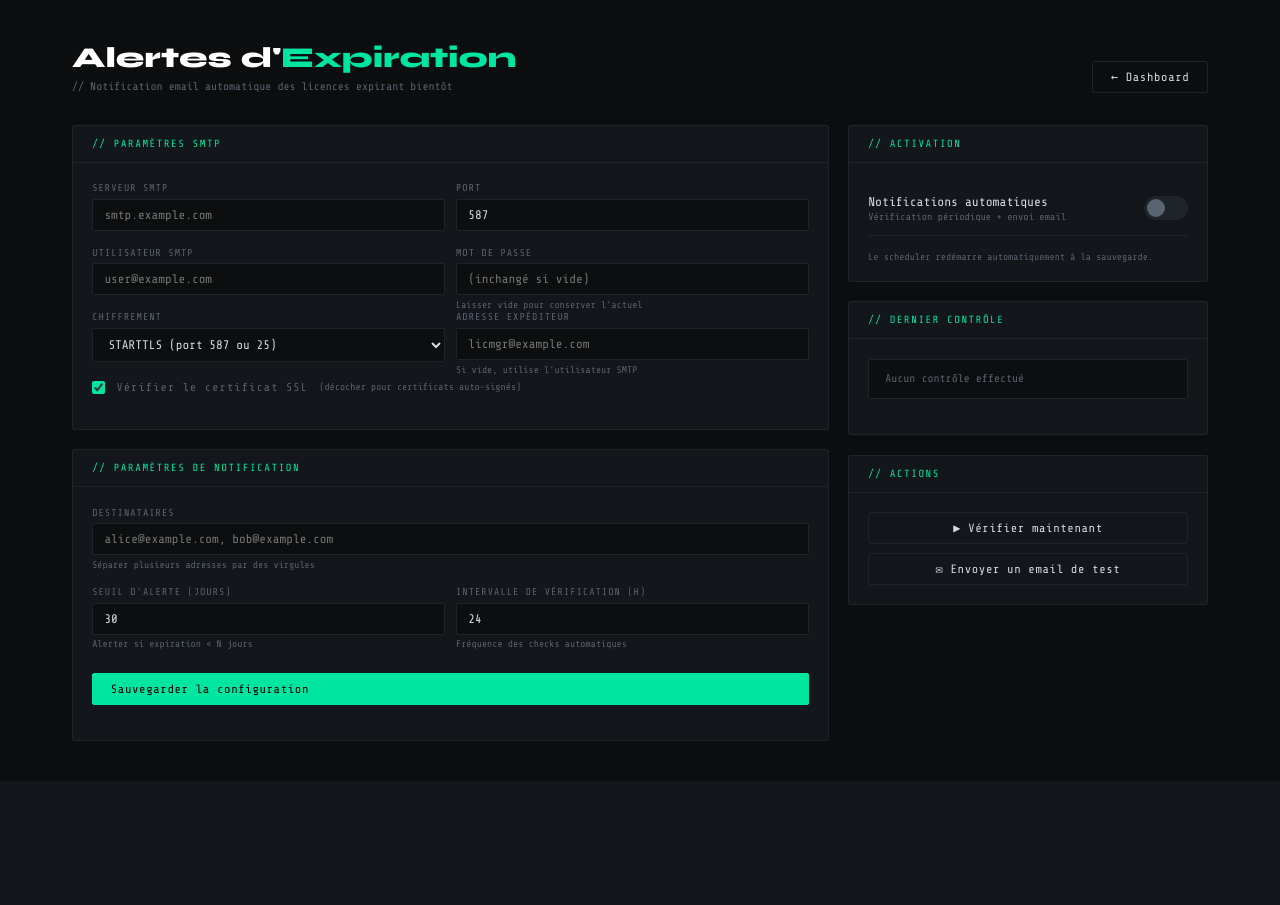
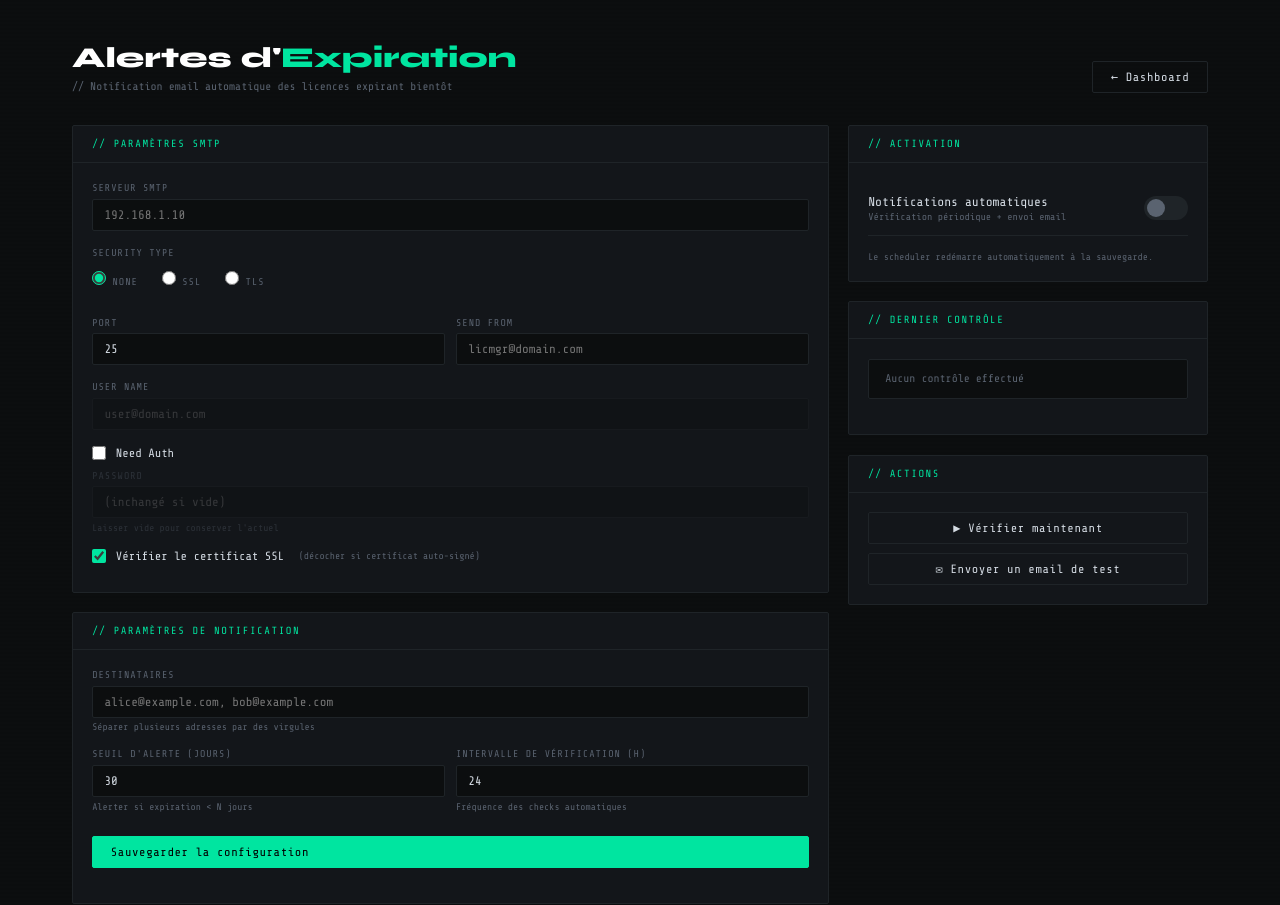
Before and after one commit to NotBeCursed/LICENSE-MGR, a Flask app: page /admin/notifications in a window 1280 px wide. Shown: the part 56-961 px from the top of the page. Before the commit the page ends 797 px from the top, so only its background shows below. Run offline with Flask 3, Linux system fonts and the light colour scheme; the visitor is signed in with stand-in values (Sample User, id 1); data comes from the database, SQL or seed files in the repository.

Commit message:
feat(ui): redesign SMTP form with radio buttons None/SSL/TLS, Need Auth checkbox, auto port

```diff
--- a/app.py
+++ b/app.py
@@ -448,7 +448,8 @@ def api_notif_config():
         return jsonify({"error": "Données manquantes"}), 400
     allowed = {
         "enabled", "smtp_host", "smtp_port", "smtp_user", "smtp_tls",
-        "smtp_verify_ssl", "smtp_from", "recipients", "threshold_days", "check_interval_hours",
+        "smtp_verify_ssl", "smtp_need_auth", "smtp_from", "recipients",
+        "threshold_days", "check_interval_hours",
     }
     filtered = {k: v for k, v in data.items() if k in allowed}
     # Only update password if provided
--- a/notifier.py
+++ b/notifier.py
@@ -15,11 +15,12 @@ _scheduler_thread = None
 _DEFAULTS = {
     "enabled":              "0",
     "smtp_host":            "",
-    "smtp_port":            "587",
+    "smtp_port":            "25",
     "smtp_user":            "",
     "smtp_password":        "",
-    "smtp_tls":             "starttls",
+    "smtp_tls":             "none",
     "smtp_verify_ssl":      "1",
+    "smtp_need_auth":       "0",
     "smtp_from":            "",
     "recipients":           "",
     "threshold_days":       "30",
@@ -131,12 +132,13 @@ def _make_ssl_ctx(verify: bool) -> ssl.SSLContext:
 
 
 def _build_smtp(config: dict) -> smtplib.SMTP:
-    host   = config.get("smtp_host", "")
-    port   = int(config.get("smtp_port", 587) or 587)
-    tls    = config.get("smtp_tls") or "starttls"
-    verify = config.get("smtp_verify_ssl", "1") == "1"
-    user   = config.get("smtp_user", "")
-    pwd    = config.get("smtp_password", "")
+    host      = config.get("smtp_host", "")
+    port      = int(config.get("smtp_port", 25) or 25)
+    tls       = config.get("smtp_tls") or "none"
+    verify    = config.get("smtp_verify_ssl", "1") == "1"
+    need_auth = config.get("smtp_need_auth", "0") == "1"
+    user      = config.get("smtp_user", "") if need_auth else ""
+    pwd       = config.get("smtp_password", "") if need_auth else ""
     ctx    = _make_ssl_ctx(verify)
 
     if tls == "ssl":
--- a/templates/admin_notifications.html
+++ b/templates/admin_notifications.html
@@ -71,6 +71,52 @@
 .form-hint { font-family: var(--mono); font-size: .6rem; color: var(--muted); margin-top: .3rem; }
 
 .form-row { display: grid; grid-template-columns: 1fr 1fr; gap: .7rem; }
+
+/* Radio security type */
+.security-row {
+  display: flex;
+  align-items: center;
+  gap: 1.5rem;
+  padding: .5rem 0;
+}
+.radio-opt {
+  display: flex;
+  align-items: center;
+  gap: .45rem;
+  font-family: var(--mono);
+  font-size: .75rem;
+  color: var(--text);
+  cursor: pointer;
+}
+.radio-opt input[type="radio"] {
+  accent-color: var(--accent);
+  width: 14px; height: 14px;
+  cursor: pointer;
+  flex-shrink: 0;
+}
+.auth-row {
+  display: flex;
+  align-items: center;
+  gap: .6rem;
+  margin: .6rem 0;
+}
+.auth-row input[type="checkbox"] {
+  accent-color: var(--accent);
+  width: 14px; height: 14px;
+  cursor: pointer;
+  flex-shrink: 0;
+}
+.auth-row label {
+  font-family: var(--mono);
+  font-size: .75rem;
+  color: var(--text);
+  cursor: pointer;
+  margin: 0;
+}
+.field-disabled input {
+  opacity: .35;
+  pointer-events: none;
+}
 
 .toggle-row {
   display: flex;
@@ -155,52 +201,74 @@
     <div class="section" style="margin-bottom:1.2rem">
       <div class="section-header">// Paramètres SMTP</div>
       <div class="section-body">
+
+        <div class="form-field">
+          <label>Serveur SMTP</label>
+          <input type="text" id="smtp_host" placeholder="192.168.1.10" value="{{ config.smtp_host }}" />
+        </div>
+
+        <div class="form-field">
+          <label>Security Type</label>
+          <div class="security-row">
+            <label class="radio-opt">
+              <input type="radio" name="smtp_tls" value="none"
+                {% if config.smtp_tls in ('none', '') or not config.smtp_tls %}checked{% endif %}
+                onchange="onSecurityChange(this)" />
+              None
+            </label>
+            <label class="radio-opt">
+              <input type="radio" name="smtp_tls" value="ssl"
+                {% if config.smtp_tls == 'ssl' %}checked{% endif %}
+                onchange="onSecurityChange(this)" />
+              SSL
+            </label>
+            <label class="radio-opt">
+              <input type="radio" name="smtp_tls" value="starttls"
+                {% if config.smtp_tls == 'starttls' %}checked{% endif %}
+                onchange="onSecurityChange(this)" />
+              TLS
+            </label>
+          </div>
+        </div>
+
         <div class="form-row">
           <div class="form-field">
-            <label>Serveur SMTP</label>
-            <input type="text" id="smtp_host" placeholder="smtp.example.com" value="{{ config.smtp_host }}" />
+            <label>Port</label>
+            <input type="number" id="smtp_port" value="{{ config.smtp_port or '25' }}" min="1" max="65535" />
           </div>
           <div class="form-field">
-            <label>Port</label>
-            <input type="number" id="smtp_port" value="{{ config.smtp_port or '587' }}" min="1" max="65535" />
+            <label>Send from</label>
+            <input type="email" id="smtp_from" placeholder="licmgr@domain.com" value="{{ config.smtp_from }}" />
           </div>
         </div>
-        <div class="form-row">
-          <div class="form-field">
-            <label>Utilisateur SMTP</label>
-            <input type="text" id="smtp_user" placeholder="user@example.com" value="{{ config.smtp_user }}" />
-          </div>
-          <div class="form-field">
-            <label>Mot de passe</label>
-            <input type="password" id="smtp_password" placeholder="(inchangé si vide)" />
-            <div class="form-hint">Laisser vide pour conserver l'actuel</div>
-          </div>
+
+        <div class="form-field">
+          <label>User name</label>
+          <input type="text" id="smtp_user" placeholder="user@domain.com" value="{{ config.smtp_user }}"
+            {% if config.smtp_need_auth != '1' %}disabled style="opacity:.35"{% endif %} />
         </div>
-        <div class="form-row">
-          <div class="form-field">
-            <label>Chiffrement</label>
-            <select id="smtp_tls">
-              <option value="starttls" {% if config.smtp_tls == 'starttls' %}selected{% endif %}>STARTTLS (port 587 ou 25)</option>
-              <option value="ssl"      {% if config.smtp_tls == 'ssl'      %}selected{% endif %}>SSL/TLS (port 465)</option>
-              <option value="none"     {% if config.smtp_tls == 'none'     %}selected{% endif %}>Aucun chiffrement</option>
-            </select>
-          </div>
-          <div class="form-field">
-            <label>Adresse expéditeur</label>
-            <input type="email" id="smtp_from" placeholder="licmgr@example.com" value="{{ config.smtp_from }}" />
-            <div class="form-hint">Si vide, utilise l'utilisateur SMTP</div>
-          </div>
+
+        <div class="auth-row">
+          <input type="checkbox" id="smtp_need_auth"
+            {% if config.smtp_need_auth == '1' %}checked{% endif %}
+            onchange="onNeedAuthChange()" />
+          <label for="smtp_need_auth">Need Auth</label>
         </div>
-        <div class="form-field" style="display:flex;align-items:center;gap:.7rem;margin-top:.2rem">
-          <input type="checkbox" id="smtp_verify_ssl" style="width:auto;accent-color:var(--accent)"
+
+        <div class="form-field" id="pwdField" {% if config.smtp_need_auth != '1' %}style="opacity:.35"{% endif %}>
+          <label>Password</label>
+          <input type="password" id="smtp_password" placeholder="(inchangé si vide)"
+            {% if config.smtp_need_auth != '1' %}disabled{% endif %} />
+          <div class="form-hint">Laisser vide pour conserver l'actuel</div>
+        </div>
+
+        <div class="auth-row" style="margin-top:.8rem">
+          <input type="checkbox" id="smtp_verify_ssl"
             {% if config.smtp_verify_ssl != '0' %}checked{% endif %} />
-          <label for="smtp_verify_ssl" style="margin-bottom:0;text-transform:none;font-size:.72rem;cursor:pointer">
-            Vérifier le certificat SSL
-          </label>
-          <span class="form-hint" style="margin-top:0">(décocher pour certificats auto-signés)</span>
+          <label for="smtp_verify_ssl">Vérifier le certificat SSL</label>
+          <span class="form-hint" style="margin:0 0 0 .3rem">(décocher si certificat auto-signé)</span>
         </div>
-        <div style="display:none">
-        </div>
+
       </div>
     </div>
 
@@ -294,6 +362,24 @@
 </div>
 
 <script>
+  var PORT_MAP = { none: "25", ssl: "465", starttls: "587" };
+
+  function onSecurityChange(radio) {
+    var port = document.getElementById("smtp_port");
+    port.value = PORT_MAP[radio.value] || "25";
+  }
+
+  function onNeedAuthChange() {
+    var checked  = document.getElementById("smtp_need_auth").checked;
+    var userEl   = document.getElementById("smtp_user");
+    var pwdEl    = document.getElementById("smtp_password");
+    var pwdField = document.getElementById("pwdField");
+    userEl.disabled   = !checked;
+    userEl.style.opacity = checked ? "" : ".35";
+    pwdEl.disabled    = !checked;
+    pwdField.style.opacity = checked ? "" : ".35";
+  }
+
   function showConsole(el, text, isError) {
     el.textContent = text;
     el.className = "console visible" + (isError ? " error-out" : "");
@@ -308,15 +394,17 @@
   }
 
   async function saveConfig() {
-    var con = document.getElementById("configConsole");
-    var pwd = document.getElementById("smtp_password").value;
-    var payload = {
+    var con      = document.getElementById("configConsole");
+    var pwd      = document.getElementById("smtp_password").value;
+    var tlsRadio = document.querySelector('input[name="smtp_tls"]:checked');
+    var payload  = {
       enabled:              document.getElementById("enabledToggle").checked ? "1" : "0",
       smtp_host:            document.getElementById("smtp_host").value.trim(),
       smtp_port:            document.getElementById("smtp_port").value.trim(),
       smtp_user:            document.getElementById("smtp_user").value.trim(),
-      smtp_tls:             document.getElementById("smtp_tls").value,
+      smtp_tls:             tlsRadio ? tlsRadio.value : "none",
       smtp_verify_ssl:      document.getElementById("smtp_verify_ssl").checked ? "1" : "0",
+      smtp_need_auth:       document.getElementById("smtp_need_auth").checked ? "1" : "0",
       smtp_from:            document.getElementById("smtp_from").value.trim(),
       recipients:           document.getElementById("recipients").value.trim(),
       threshold_days:       document.getElementById("threshold_days").value.trim(),
```
